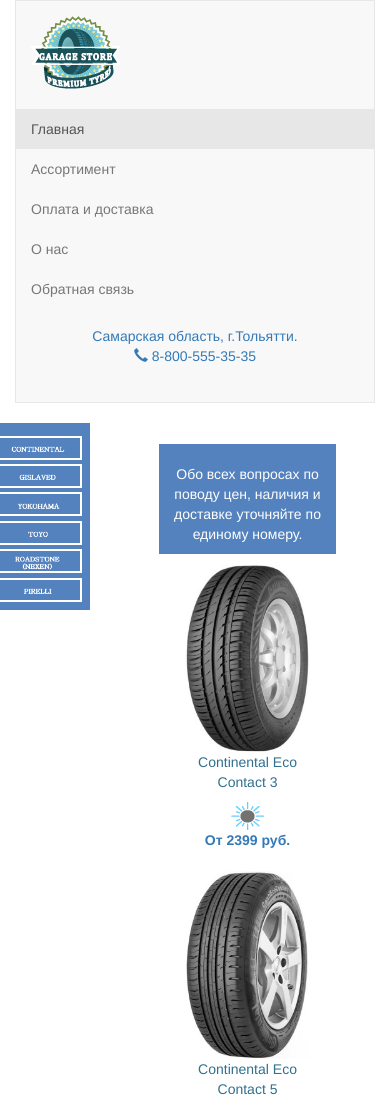
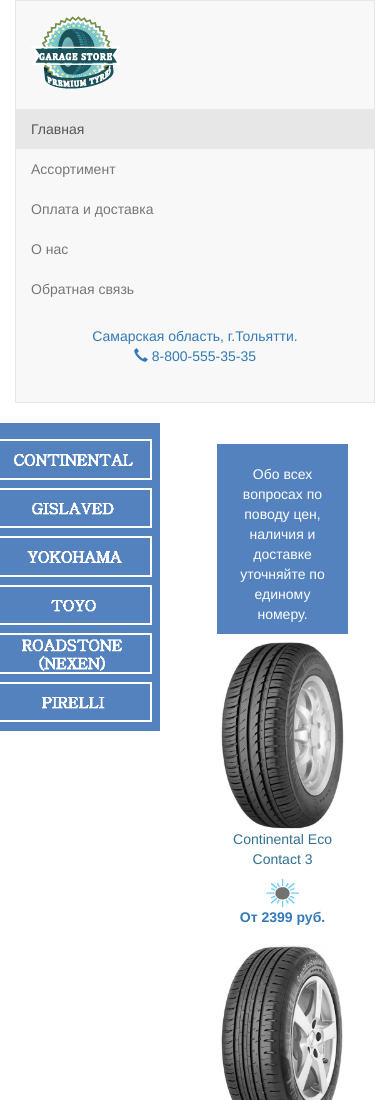
Before and after one commit to gohan3/gohan3.github.io, a plain HTML site: page products.html in a window 390 px wide. Shown: the top 1100 px of the page. Drawn offline with nearby package versions, Linux system fonts and the light colour scheme.

Commit message:
*Исправлено в таблице products
col-xs3 на col-xs-5 ;

col-xs-9 на col-xs-7

```diff
--- a/products.html
+++ b/products.html
@@ -43,7 +43,9 @@
 
 
 	 <div class = "row">
-<div class="col-md-3 col-xs-3" style="background-color:#5382be; height:100%; padding:2%;">
+
+
+<div class="col-md-3 col-xs-5" style="background-color:#5382be; height:100%; padding:2%;">
 
 
 
@@ -131,7 +133,7 @@
 
 
 
-<div class="col-md-9 col-xs-9" style="background-color:white; height:100%; padding:5%; text-align:center;">
+<div class="col-md-9 col-xs-7" style="background-color:white; height:100%; padding:5%; text-align:center;">
 <div class "row">
 
   <div class="container-fluid" style="background-color:#5382be; width: 65%; margin-bottom:2%;">
```
Also changed, not shown: productsGislaved.html (+2 -2 lines), productsNexenRoad.html (+2 -2 lines), productsPirelli.html (+2 -2 lines), productsToyo.html (+2 -2 lines), productsYoko.html (+2 -2 lines).
